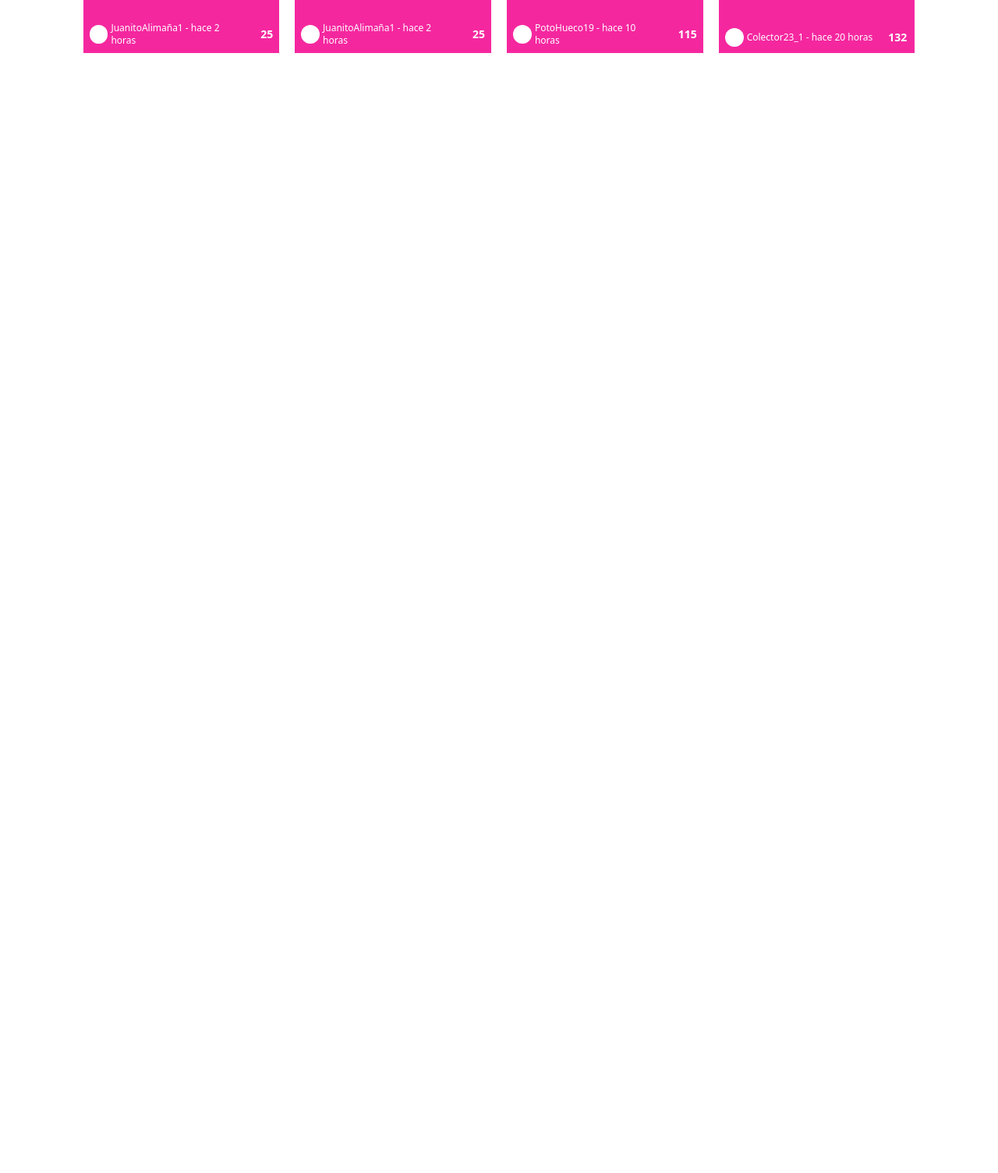
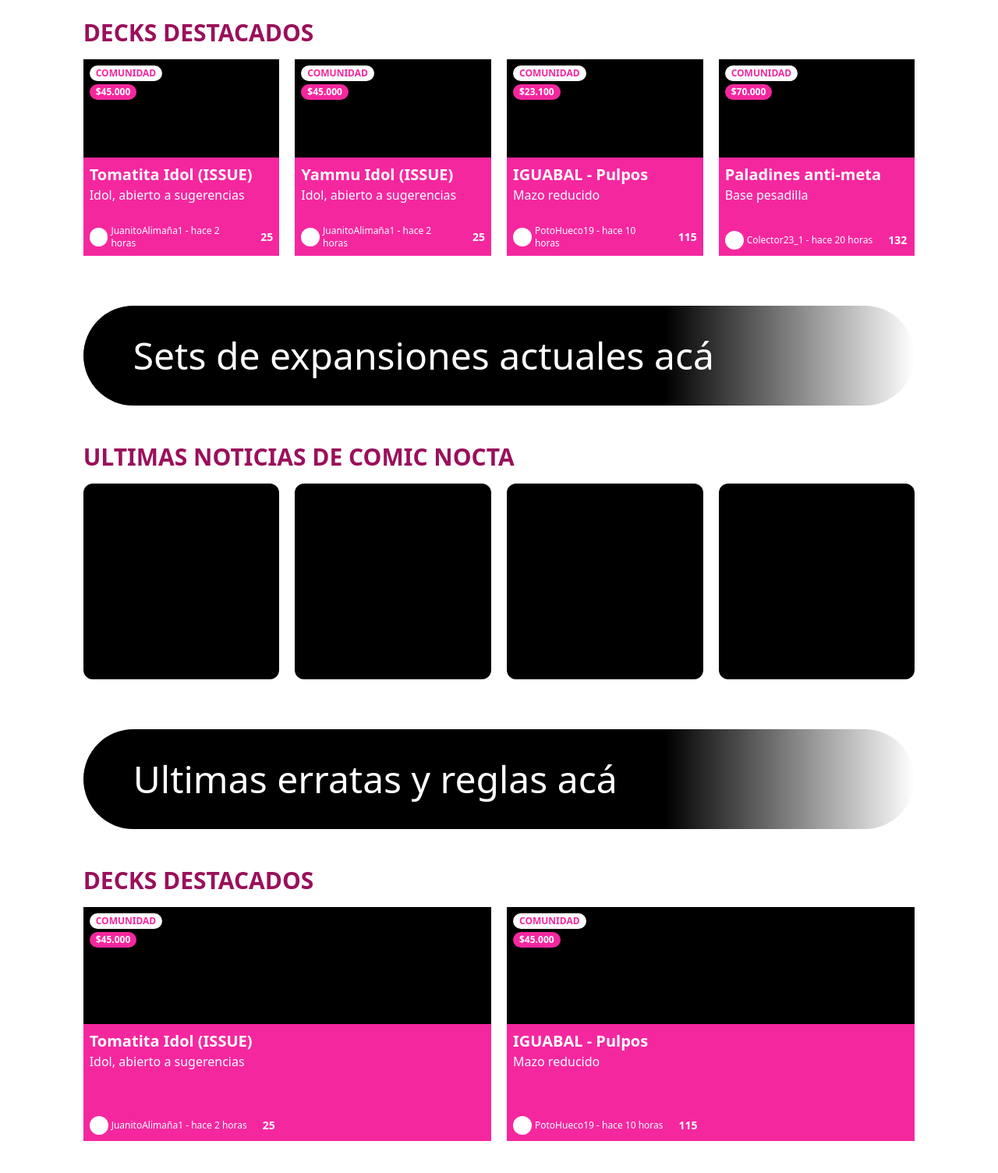
Before and after one commit to josiashrojas/NoctaTCG, a Django app: page / in a window 1280 px wide. Shown: the part 1156-2660 px from the top of the page at 78% size. Before the commit the page ends 1224 px from the top, so only its background shows below. Run offline with Django 5.2, Linux system fonts and the light colour scheme; some libraries are stand-ins or nearby versions.

Commit message:
Landing page sin imagenes

```diff
--- a/cartas/templates/base.html
+++ b/cartas/templates/base.html
@@ -8,6 +8,7 @@
 </head>
 <body>
     <nav class="w-full bg-[#9a105b] px-5 py-2.5 flex place-content-between items-center">
+        <img src="#" alt="#">
         <ul class="flex gap-10">
             <a href="#"><li class="uppercase font-bold text-white">Decks</li></a>
             <a href="#"><li class="uppercase font-bold text-white">Noticias</li></a>
@@ -21,5 +22,38 @@
         </div>
     </nav>
     {% block content %}{% endblock %}
+    <footer class="w-full bg-[#9d9d9c] px-10 py-8">
+        <img src="#" alt="#" class="mr-20 float-left">
+        <div class="flex w-1/3 place-content-between">
+            <ul class="text-white text-lg leading-5">
+                <a href="#"><li class="text-[#9a105b] font-bold">Secciones</li></a>
+                <a href="#"><li>Decks</li></a>
+                <a href="#"><li>Deck Builder</li></a>
+                <a href="#"><li>Deck codes</li></a>
+                <a href="#"><li>Card database</li></a>
+                <a href="#"><li>Erratas</li></a>
+            </ul>
+            <ul class="text-white text-lg leading-5">
+                <a href="#"><li class="text-[#9a105b] font-bold">Secciones</li></a>
+                <a href="#"><li>Decks</li></a>
+                <a href="#"><li>Deck Builder</li></a>
+                <a href="#"><li>Deck codes</li></a>
+                <a href="#"><li>Card database</li></a>
+                <a href="#"><li>Erratas</li></a>
+            </ul>
+            <ul class="text-white text-lg leading-5">
+                <a href="#"><li class="text-[#9a105b] font-bold">Secciones</li></a>
+                <a href="#"><li>Decks</li></a>
+                <a href="#"><li>Deck Builder</li></a>
+                <a href="#"><li>Deck codes</li></a>
+                <a href="#"><li>Card database</li></a>
+                <a href="#"><li>Erratas</li></a>
+            </ul>
+        </div>
+
+        <hr class="border-1 border-white mt-10 mb-2">
+        <p class="text-white text-lg">Lorem ipsum dolor sit amet, consectetuer adipiscing elit, sed diam nonummy nibh euismod tincidunt ut laoreet dolore magna aliquam erat volutpat. Ut wisi enim
+            ad minim veniam, quis nostrud exerci tation ullamcorper suscipit lobortis nisl ut aliquip ex ea commodo consequat. Duis autem vel eum iriure dolor in hendrerit.</p>
+    </footer>
 </body>
 </html>
--- a/cartas/templates/home.html
+++ b/cartas/templates/home.html
@@ -112,4 +112,73 @@
         </div>
     </div>
 </section>
+
+<section class="w-10/12 mx-auto my-12">
+    <div class="w-full bg-gradient-to-r from-black from-70% to-transparent text-5xl text-white py-10 px-16 rounded-full">
+        Sets de expansiones actuales acá
+    </div>
+</section>
+
+<section class="w-10/12 mx-auto my-12">
+    <h2 class="uppercase text-[#9a105b] text-3xl font-bold">ULTIMAS NOTICIAS DE COMIC NOCTA</h2>
+    <div class="grid grid-cols-4 gap-5 py-4 text-center">
+        <div class="aspect-square bg-black rounded-xl">
+            <!-- TODO: Add image -->
+        </div>
+        <div class="aspect-square bg-black rounded-xl">
+            <!-- TODO: Add image -->
+        </div>
+        <div class="aspect-square bg-black rounded-xl">
+            <!-- TODO: Add image -->
+        </div>
+        <div class="aspect-square bg-black rounded-xl">
+            <!-- TODO: Add image -->
+        </div>
+    </div>
+</section>
+
+<section class="w-10/12 mx-auto my-12">
+    <div class="w-full bg-gradient-to-r from-black from-70% to-transparent text-5xl text-white py-10 px-16 rounded-full">
+        Ultimas erratas y reglas acá
+    </div>
+</section>
+
+<section class="w-10/12 mx-auto my-12">
+    <h2 class="uppercase text-[#9a105b] text-3xl font-bold">DECKS DESTACADOS</h2>
+    <div class="grid grid-cols-2 gap-5 py-4">
+        <!-- TODO: Add image background -->
+        <div class="bg-black relative h-[300px]">
+            <div class="uppercase text-[#f5279f] text-xs font-bold bg-white rounded-xl object-contain w-fit px-2 py-0.5 mx-2 mt-2">comunidad</div>
+            <div class="uppercase bg-[#f5279f] text-white text-xs font-bold rounded-xl object-contain w-fit px-2 py-0.5 mx-2 mt-1">$45.000</div>
+
+            <div class="bg-[#f5279f] w-full h-1/2 absolute bottom-0 text-white p-2 flex flex-col place-content-between">
+                <div>
+                    <h3 class="font-bold text-xl">Tomatita Idol (ISSUE)</h3>
+                    <p>Idol, abierto a sugerencias</p>
+                </div>
+                <div class="flex items-center gap-1 ">
+                    <div class="aspect-square w-[24px] rounded-full bg-white"></div>
+                    <p class="text-xs">JuanitoAlimaña1 - hace 2 horas</p>
+                    <p class="text-sm font-bold pl-4">25</p>
+                </div>
+            </div>
+        </div>
+        <div class="bg-black relative">
+            <div class="uppercase text-[#f5279f] text-xs font-bold bg-white rounded-xl object-contain w-fit px-2 py-0.5 mx-2 mt-2">comunidad</div>
+            <div class="uppercase bg-[#f5279f] text-white text-xs font-bold rounded-xl object-contain w-fit px-2 py-0.5 mx-2 mt-1">$45.000</div>
+
+            <div class="bg-[#f5279f] w-full h-1/2 absolute bottom-0 text-white p-2 flex flex-col place-content-between">
+                <div>
+                    <h3 class="font-bold text-xl">IGUABAL - Pulpos</h3>
+                    <p>Mazo reducido</p>
+                </div>
+                <div class="flex items-center gap-1 ">
+                    <div class="aspect-square w-[24px] rounded-full bg-white"></div>
+                    <p class="text-xs">PotoHueco19 - hace 10 horas</p>
+                    <p class="text-sm font-bold pl-4">115</p>
+                </div>
+            </div>
+        </div>
+    </div>
+</section>
 {% endblock %}
```
